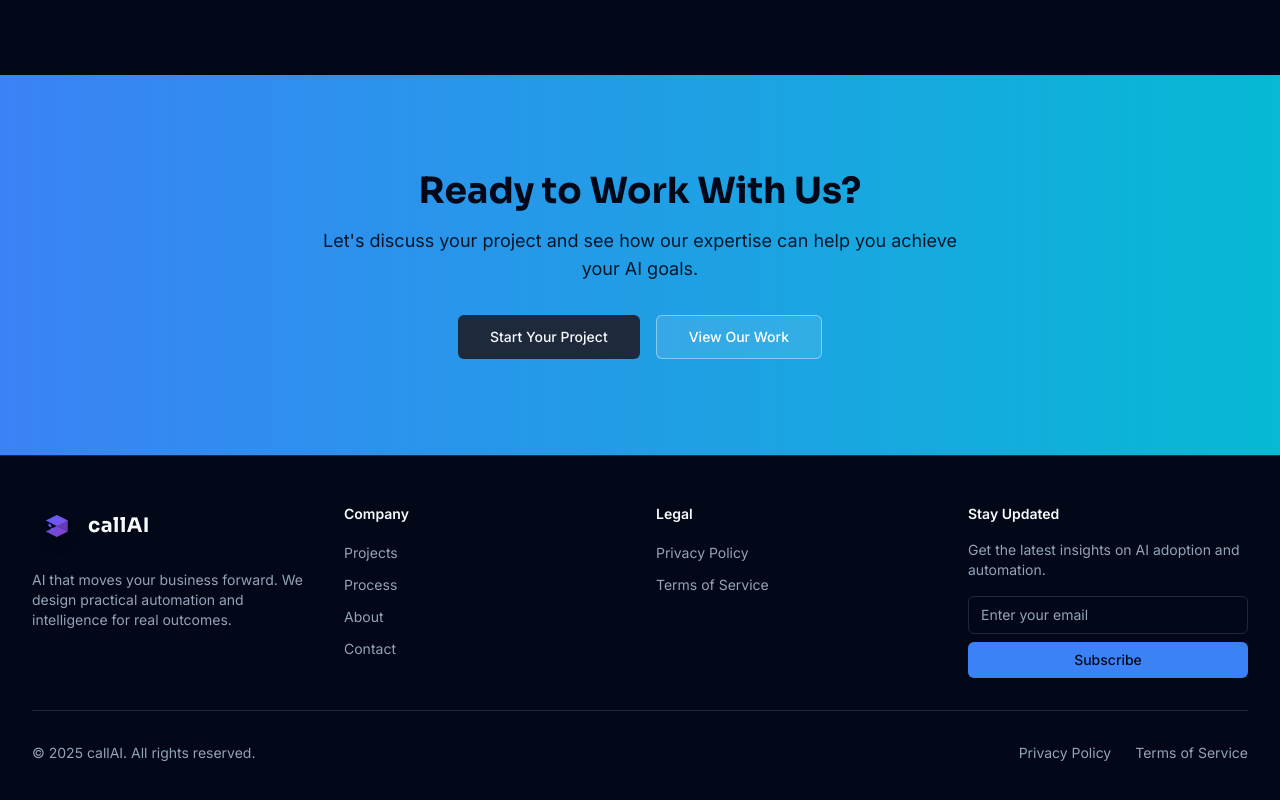
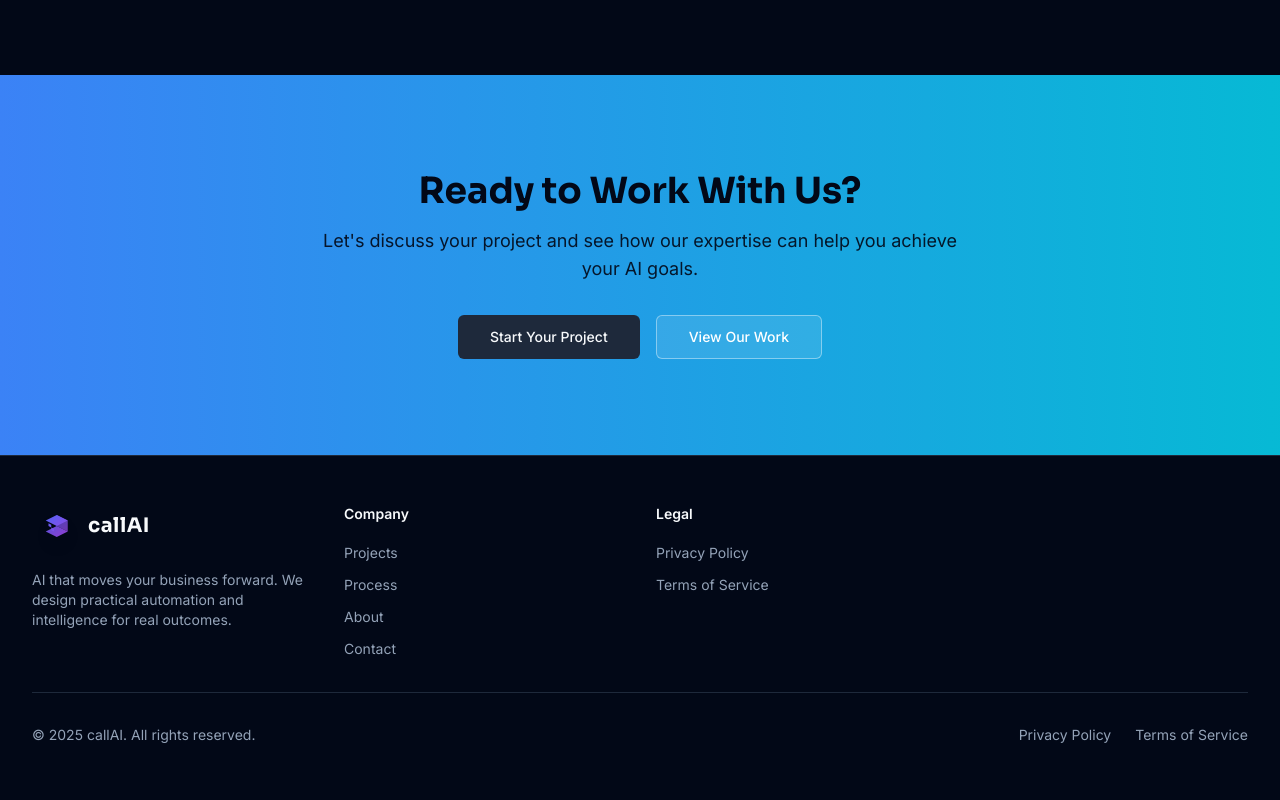
Before and after one commit to Nikhil3gitt/callAiCompanyWebsite, a Next.js app: page /about in a window 1280 px wide. Shown: the part 2818-3618 px from the top of the page. Built offline with nearby package versions, Linux system fonts and the light colour scheme.

Commit message:
refactor: update company stats and remove newsletter subscription component from footer

```diff
--- a/src/app/about/page.tsx
+++ b/src/app/about/page.tsx
@@ -35,7 +35,7 @@ const values = [
 
 const stats = [
   {
-    number: "200+",
+    number: "30+",
     label: "AI Projects Delivered",
     description: "Successfully implemented across various industries"
   },
@@ -45,7 +45,7 @@ const stats = [
     description: "Based on post-project surveys"
   },
   {
-    number: "50+",
+    number: "15+",
     label: "Team Members",
     description: "AI specialists, engineers, and consultants"
   },
--- a/src/components/footer.tsx
+++ b/src/components/footer.tsx
@@ -62,23 +62,6 @@ export function Footer() {
             </ul>
           </div>
 
-          <div className="space-y-4">
-            <h3 className="text-sm font-semibold">Stay Updated</h3>
-            <p className="text-sm text-muted-foreground">
-              Get the latest insights on AI adoption and automation.
-            </p>
-            <div className="space-y-2">
-              <input
-                type="email"
-                placeholder="Enter your email"
-                aria-label="Email address for newsletter"
-                className="w-full rounded-md border border-input bg-background px-3 py-2 text-sm ring-offset-background placeholder:text-muted-foreground focus:outline-none focus:ring-2 focus:ring-ring focus:ring-offset-2"
-              />
-              <Button size="sm" className="w-full">
-                Subscribe
-              </Button>
-            </div>
-          </div>
         </div>
 
         <div className="mt-8 border-t pt-8">
```
